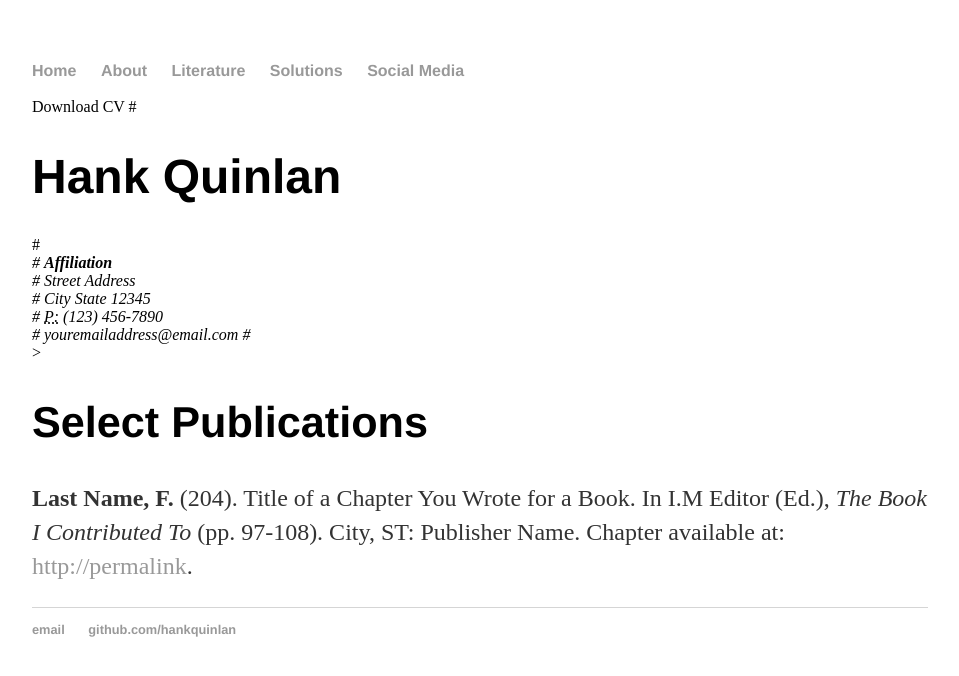
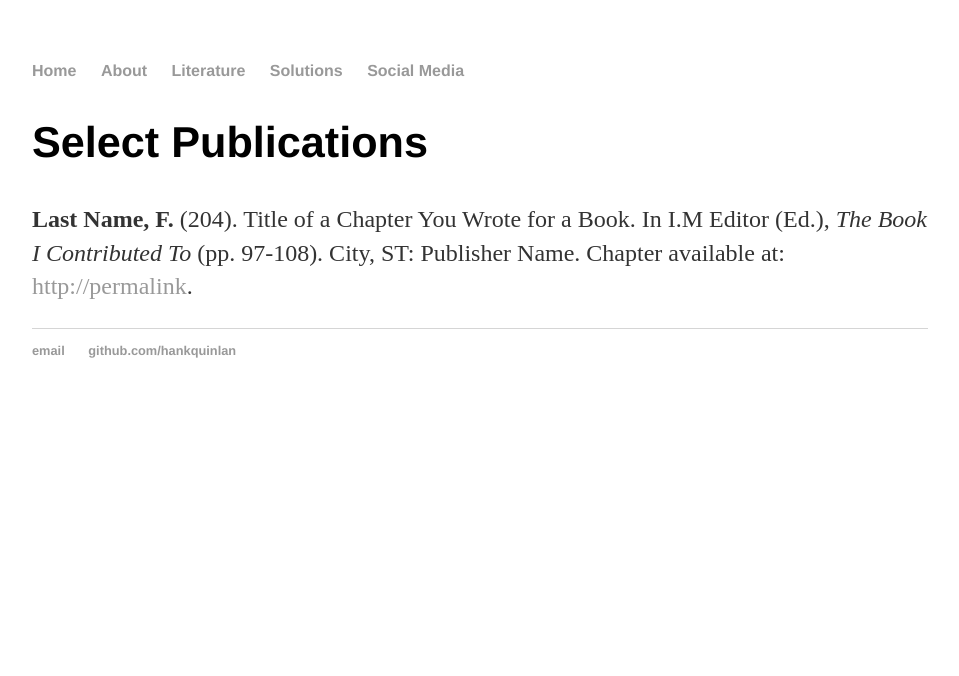
Before and after one commit to endclimatechange/endclimatechange.github.io, a Jekyll site: the page built from cv/index.html, in a window 1280 px wide. Shown: the top 676 px of the page, without its empty margins (160-1119 px from the left). Built offline with Jekyll 4.4.1, drawn with Linux system fonts in a browser that asks for light colours.

Commit message:
Update index.html

```diff
--- a/cv/index.html
+++ b/cv/index.html
@@ -4,7 +4,7 @@ title: CV of Your Name
 ---
 
 	<div class="Literature">
-	<!  <a href="#" class="download" title="Download CV as PDF">Download CV</a>
+	<!--  <a href="#" class="download" title="Download CV as PDF">Download CV</a>
 		#			<h1>Hank Quinlan</h1>
 		#			<address>
 		#			<strong>Affiliation</strong><br>
@@ -13,7 +13,7 @@ title: CV of Your Name
 		#			<abbr title="phone">P:</abbr> (123) 456-7890<br>
 		#			<span class="obfuscate">youremailaddress@email.com</span>
 		#			</address>
->
+-->
 					<h2>Select Publications</h2>
 
 					<p><strong>Last Name, F.</strong> (204). Title of a Chapter You Wrote for a Book. In I.M Editor (Ed.), <em>The Book I Contributed To</em> (pp. 97-108). City, ST: Publisher Name. Chapter available at: <a href="#">http://permalink</a>.
```
